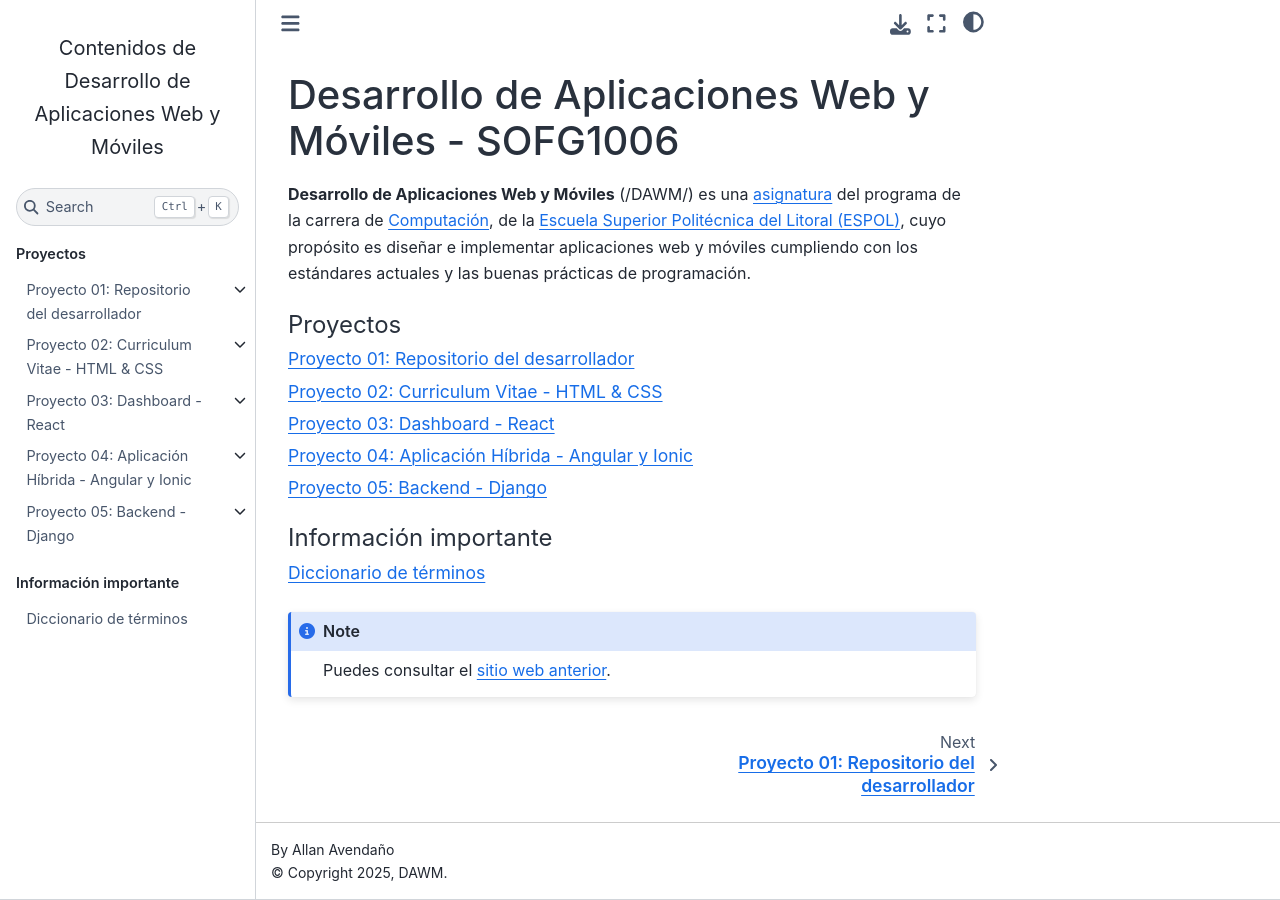
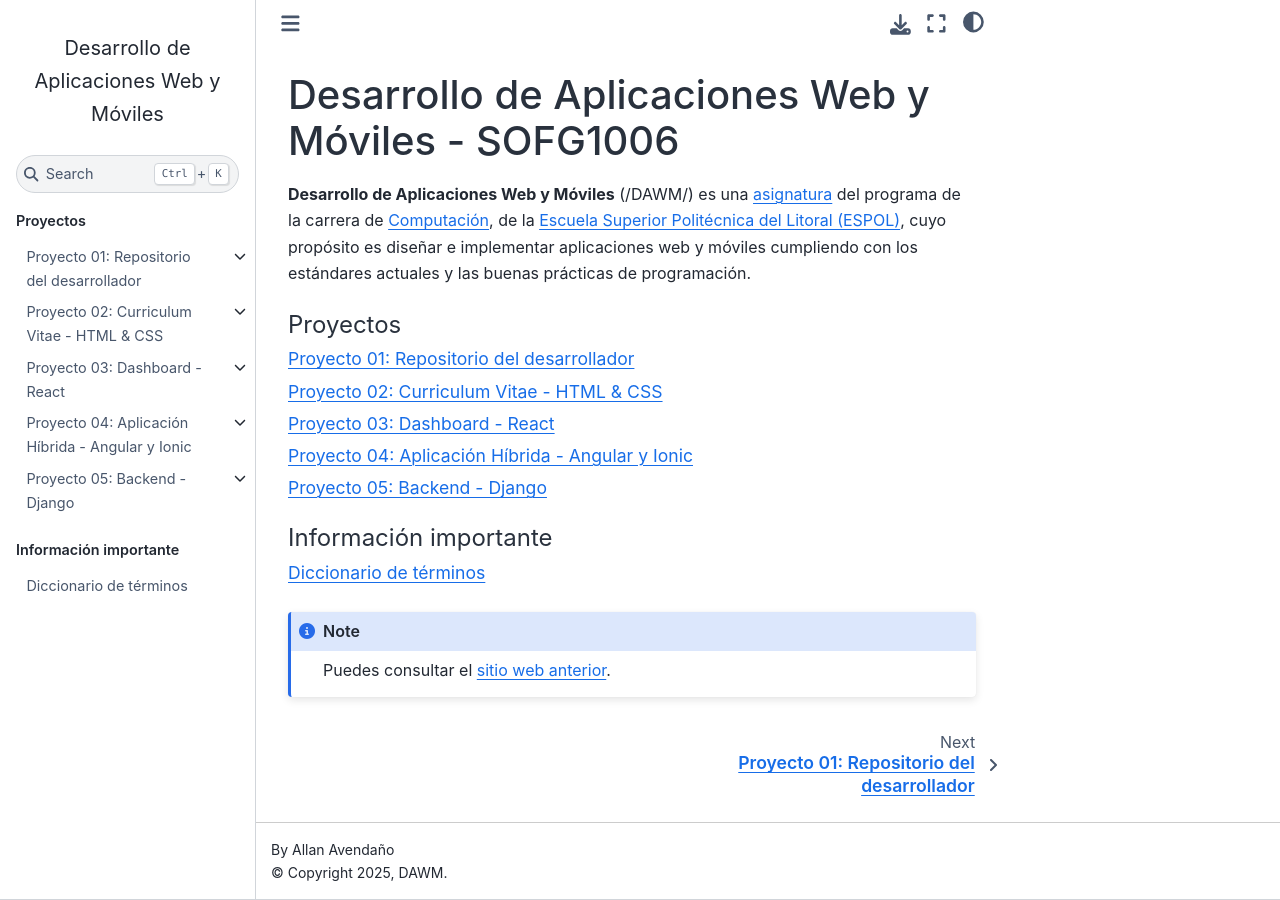
Before and after one commit to DAWMFIEC/DAWM-AI, a Sphinx documentation site: the page built from docs/source/index.rst, in a window 1280 px wide. Built offline with Sphinx 7.4.7 and the Sphinx Book theme 1.1.4, drawn with Linux system fonts in a browser that asks for light colours; pages that are not in the unit, such as notebooks, are missing from menus.

Commit message:
html_title

```diff
--- a/docs/source/conf.py
+++ b/docs/source/conf.py
@@ -9,7 +9,7 @@ author = 'Allan Avendaño'
 release = '0.1'
 version = '0.1.0'
 
-html_title = "Contenidos de " + project
+html_title = project
 # html_logo = "_static/img/myimage.png"
 
 # -- General configuration
```
